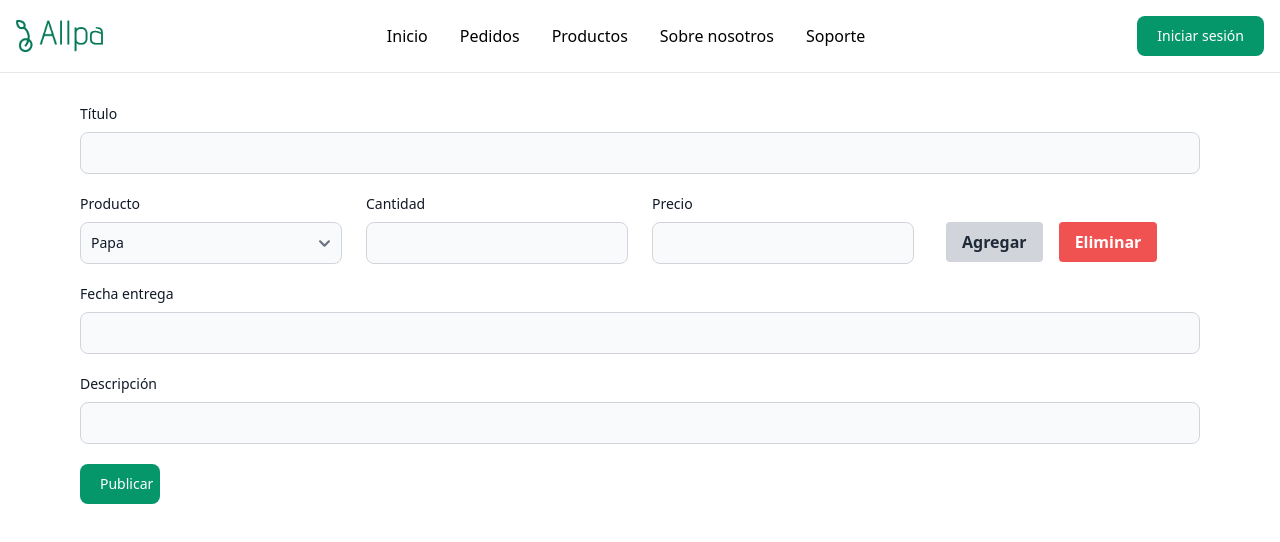
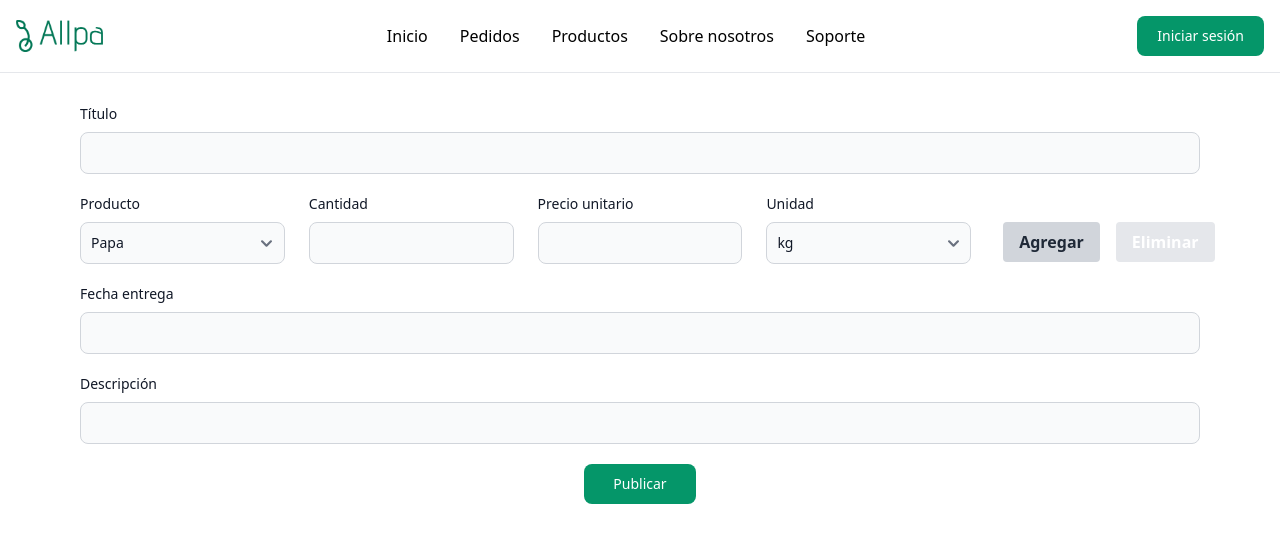
Before and after one commit to grandaz/Allpa-Ing-Soft-II, a React (Vite) app: page /crearPedido in a window 1280 px wide. Shown: the top 542 px of the page. Built offline with nearby package versions, Linux system fonts and the light colour scheme.

Commit message:
creaccion producto

```diff
--- a/src/screens/CrearPedidoPage.tsx
+++ b/src/screens/CrearPedidoPage.tsx
@@ -32,6 +32,17 @@ class CrearPedidoPage extends Component<CrearPedidoPageProps, CrearPedidoPageSta
         }
     ]
 
+    unidades = [
+        {
+            id: 1,
+            nombre: 'kg'
+        },
+        {
+            id: 2,
+            nombre: 'unidades'
+        },
+    ]
+
     constructor(props: CrearPedidoPageProps) {
         super(props);
 
@@ -62,12 +73,17 @@ class CrearPedidoPage extends Component<CrearPedidoPageProps, CrearPedidoPageSta
                         <label htmlFor="password" className="block mb-2 text-sm font-medium text-gray-900">Título</label>
                         <InputField type={'text'}></InputField>
                     </div>
+                    <div className="grid gap-6 md:grid-cols-5">
+                        <label htmlFor="password" className="block mb-2 text-sm font-medium text-gray-900">Producto</label>
+                        <label htmlFor="password" className="block mb-2 text-sm font-medium text-gray-900">Cantidad</label>
+                        <label htmlFor="password" className="block mb-2 text-sm font-medium text-gray-900">Precio unitario</label>
+                        <label htmlFor="password" className="block mb-2 text-sm font-medium text-gray-900">Unidad</label>
+                    </div>
                     {
                         this.state.listaProductosForm.map((_, index) => (
-                            <div key={index} className="grid gap-6 mb-5 md:grid-cols-4">
+                            <div key={index} className="grid gap-6 mb-5 md:grid-cols-5">
                                 <div>
-                                    <label htmlFor="password" className="block mb-2 text-sm font-medium text-gray-900">Producto</label>
-                                    <select id="countries" className="bg-gray-50 border border-gray-300 text-gray-900 text-sm rounded-lg block w-full p-2.5 focus:ring-primary-600 focus:border-primary-600">
+                                    <select id="productos" className="bg-gray-50 border border-gray-300 text-gray-900 text-sm rounded-lg block w-full p-2.5 focus:ring-primary-600 focus:border-primary-600">
                                         {
                                             this.productos.map(element => (
                                                 <option key={element.id}>{element.nombre}</option>
@@ -76,16 +92,23 @@ class CrearPedidoPage extends Component<CrearPedidoPageProps, CrearPedidoPageSta
                                     </select>
                                 </div>
                                 <div>
-                                    <label htmlFor="password" className="block mb-2 text-sm font-medium text-gray-900">Cantidad</label>
                                     <InputField type={'text'}></InputField>
                                 </div>
                                 <div>
-                                    <label htmlFor="password" className="block mb-2 text-sm font-medium text-gray-900">Precio</label>
                                     <InputField type={'text'}></InputField>
                                 </div>
+                                <div>
+                                    <select id="unidades" className="bg-gray-50 border border-gray-300 text-gray-900 text-sm rounded-lg block w-full p-2.5 focus:ring-primary-600 focus:border-primary-600">
+                                        {
+                                            this.unidades.map(element => (
+                                                <option key={element.id}>{element.nombre}</option>
+                                            ))
+                                        }
+                                    </select>
+                                </div>
                                 <div className="flex items-end">
-                                    <input onClick={() => this.agregarProducto()} type="button" value="Agregar" className="bg-gray-300 hover:bg-gray-400 text-gray-800 font-semibold py-2 px-4 rounded mx-2 mb-0.5"></input>
-                                    <input onClick={() => this.eliminarProducto(index)} type="button" value="Eliminar" className="bg-red-500 hover:bg-red-600 text-white font-semibold py-2 px-4 rounded mx-2 mb-0.5"></input>
+                                    <button onClick={() => this.agregarProducto()} type="button" className="bg-gray-300 hover:bg-gray-400 text-gray-800 font-semibold py-2 px-4 rounded mx-2 mb-0.5">Agregar</button>
+                                    <button onClick={() => this.eliminarProducto(index)} type="button" className="bg-red-500 hover:bg-red-600 text-white font-semibold py-2 px-4 rounded mx-2 mb-0.5 disabled:bg-gray-200" disabled={this.state.listaProductosForm.length === 1}>Eliminar</button>
                                 </div>
                             </div>
                         ))
@@ -98,7 +121,7 @@ class CrearPedidoPage extends Component<CrearPedidoPageProps, CrearPedidoPageSta
                         <label htmlFor="password" className="block mb-2 text-sm font-medium text-gray-900">Descripción</label>
                         <InputField type={'text'}></InputField>
                     </div>
-                    <div className="w-20"><GreenButton label="Publicar"></GreenButton></div>
+                    <div className="w-28 m-auto"><GreenButton label="Publicar"></GreenButton></div>
                 </form>
             </>
         )
```
